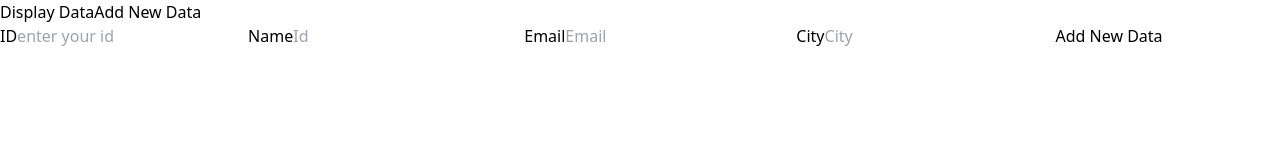
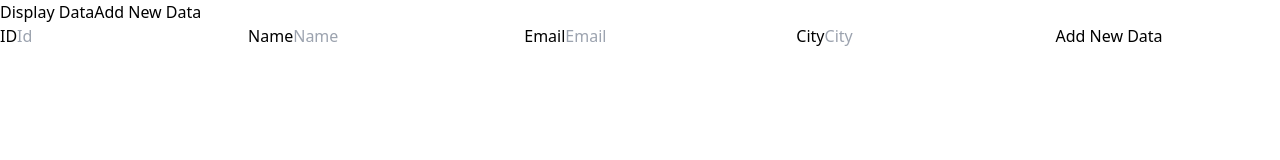
Before and after one commit to DipakMagadum/react-crud-json-server, a React app in the folder frontend/: page /add in a window 1280 px wide. Shown: the top 160 px of the page. Built offline with nearby package versions, Linux system fonts and the light colour scheme; the HTML template or start-up script is replaced by a standard one.

Commit message:
fix: correct incorrect placeholder value in name input field

```diff
--- a/frontend/src/AddNewData.jsx
+++ b/frontend/src/AddNewData.jsx
@@ -33,7 +33,7 @@ function AddNewData() {
           <input
             className="border  border-gray-400 p-1 rounded-sm "
             type="text"
-            placeholder="enter your id "
+            placeholder="Id"
             onChange={(e) => setId(e.target.value)}
           />
 
@@ -43,7 +43,7 @@ function AddNewData() {
           <input
             className="border  border-gray-400 p-1 rounded-sm "
             type="text"
-            placeholder="Id"
+            placeholder="Name"
             onChange={(e) => setName(e.target.value)}
           />
 
```
